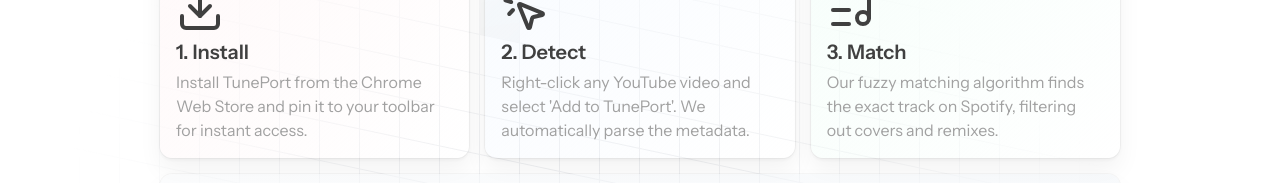
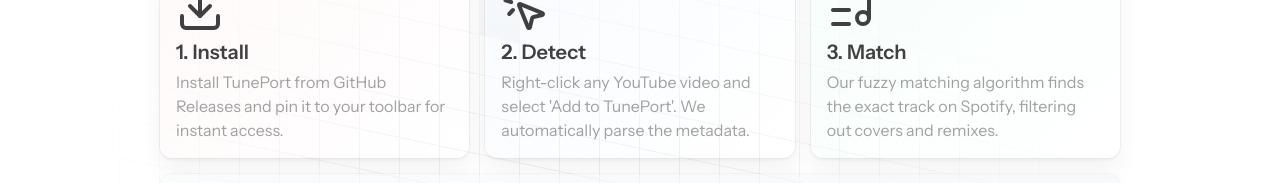
Before and after one commit to Microck/tuneport, a Next.js app in the folder website/: page /tutorial in a window 1280 px wide. Shown: the part 545-728 px from the top of the page. Built offline with nearby package versions, Linux system fonts and the light colour scheme.

Commit message:
fix test imports, tutorial dead links

```diff
--- a/website/src/app/tutorial/page.tsx
+++ b/website/src/app/tutorial/page.tsx
@@ -92,13 +92,14 @@
 
         <div className="mb-10">
              <BentoGrid className="lg:auto-rows-[18rem]">
+                {/* TODO: Update href and description when Chrome Web Store listing is live */}
                 <BentoCard
                     name="1. Install"
                     className="col-span-3 lg:col-span-1"
                     background={<div className="absolute inset-0 bg-gradient-to-br from-rose-50 to-transparent opacity-50" />}
                     Icon={Download}
-                    description="Install TunePort from the Chrome Web Store and pin it to your toolbar for instant access."
-                    href="#"
+                    description="Install TunePort from GitHub Releases and pin it to your toolbar for instant access."
+                    href="https://github.com/Microck/tuneport/releases"
                     cta="Install Now"
                 />
                 <BentoCard
@@ -107,7 +108,7 @@
                     background={<div className="absolute inset-0 bg-gradient-to-br from-blue-50 to-transparent opacity-50" />}
                     Icon={MousePointerClick}
                     description="Right-click any YouTube video and select 'Add to TunePort'. We automatically parse the metadata."
-                    href="#"
+                    href="https://github.com/Microck/tuneport#quickstart"
                     cta="See Demo"
                 />
                 <BentoCard
@@ -116,7 +117,7 @@
                     background={<div className="absolute inset-0 bg-gradient-to-br from-emerald-50 to-transparent opacity-50" />}
                     Icon={ListMusic}
                     description="Our fuzzy matching algorithm finds the exact track on Spotify, filtering out covers and remixes."
-                    href="#"
+                    href="/docs"
                     cta="How it works"
                 />
                 <BentoCard
@@ -125,7 +126,7 @@
                     background={<div className="absolute inset-0 bg-gradient-to-r from-slate-50 to-slate-100 opacity-50" />}
                     Icon={ShieldCheck}
                     description="One click adds the track to your chosen Spotify playlist AND downloads the high-quality Opus file to your local drive. Best of both worlds."
-                    href="#"
+                    href="https://github.com/Microck/tuneport/releases"
                     cta="Start Syncing"
                 />
             </BentoGrid>
```
Also changed, not shown: 2 other files (tests, documents, lock files or other folders).
